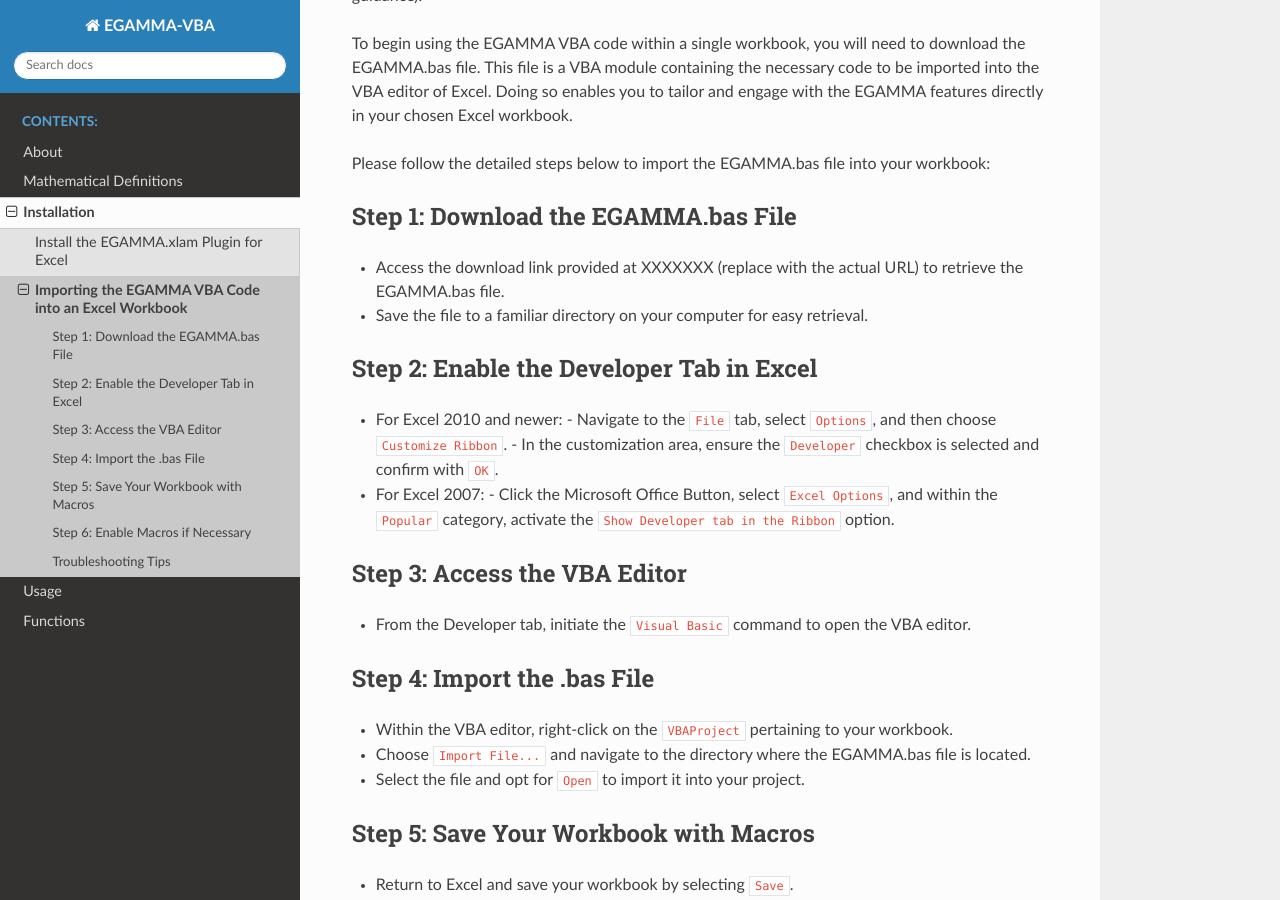
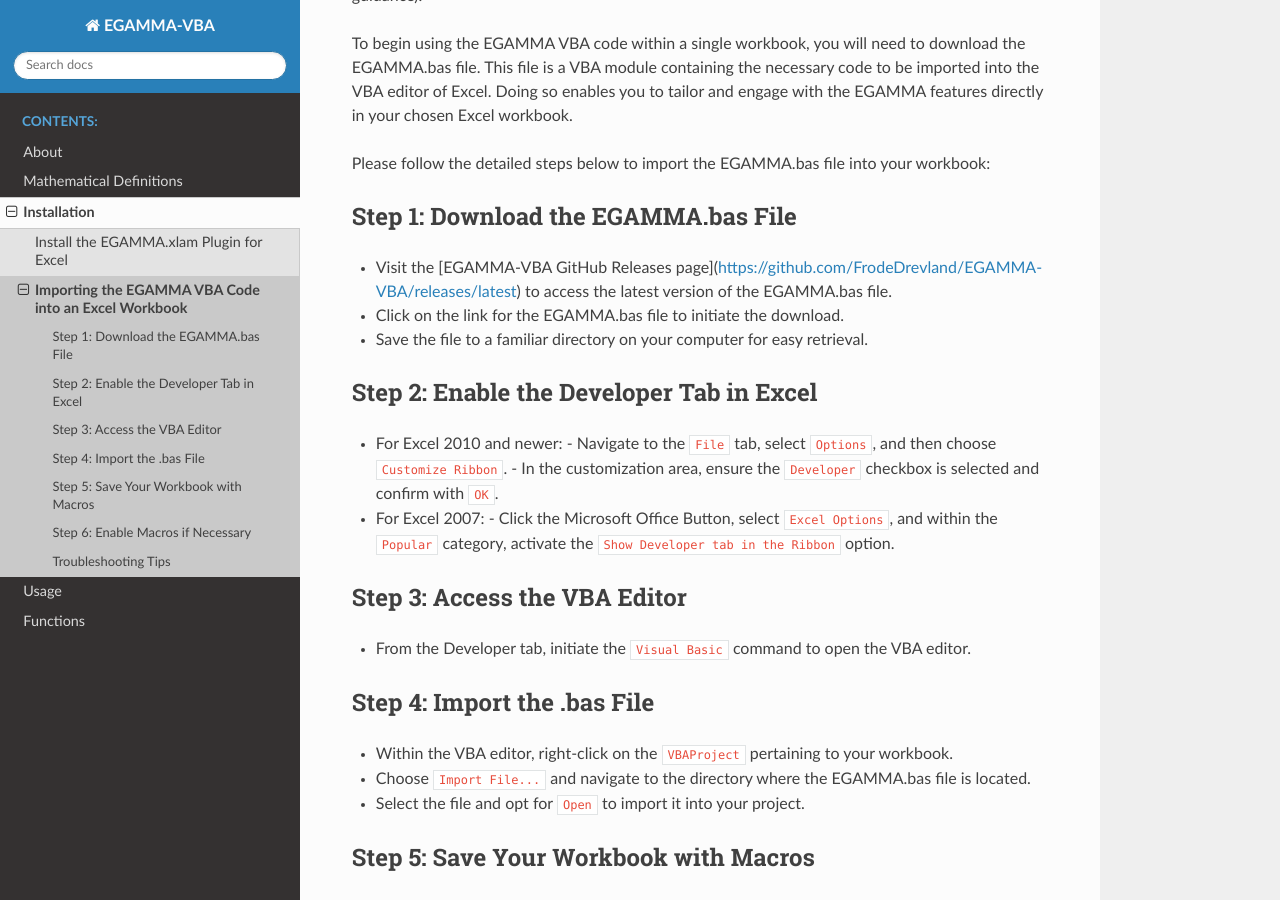
Before and after one commit to FrodeDrevland/EGAMMA-VBA, a Sphinx documentation site: the page built from docs/source/installation/install-bas.rst, in a window 1280 px wide and 900 px high, scrolled down 309 px. Built offline with Sphinx 7.4.7 and the Read the Docs theme 2.0.0, drawn with Linux system fonts in a browser that asks for light colours.

Commit message:
Updated documentation

```diff
--- a/docs/source/installation/install-bas.rst
+++ b/docs/source/installation/install-bas.rst
@@ -11,7 +11,8 @@
 
 Step 1: Download the EGAMMA.bas File
 -------------------------------------
-- Access the download link provided at XXXXXXX (replace with the actual URL) to retrieve the EGAMMA.bas file.
+- Visit the [EGAMMA-VBA GitHub Releases page](https://github.com/FrodeDrevland/EGAMMA-VBA/releases/latest) to access the latest version of the EGAMMA.bas file.
+- Click on the link for the EGAMMA.bas file to initiate the download.
 - Save the file to a familiar directory on your computer for easy retrieval.
 
 Step 2: Enable the Developer Tab in Excel
--- a/docs/source/installation/install-xlam.rst
+++ b/docs/source/installation/install-xlam.rst
@@ -11,7 +11,7 @@
 
 Step 1: Download the Plugin
 ---------------------------
-- Navigate to the official EGAMMA plugin download page. (Please replace this placeholder with the actual URL where the plugin is hosted.)
+- Visit the [EGAMMA-VBA GitHub Releases page](https://github.com/FrodeDrevland/EGAMMA-VBA/releases/latest)
 - Click on the download link for the EGAMMA.xlam file.
 - Save the file to a known location on your computer, such as your Desktop or a dedicated Downloads folder.
 
```
